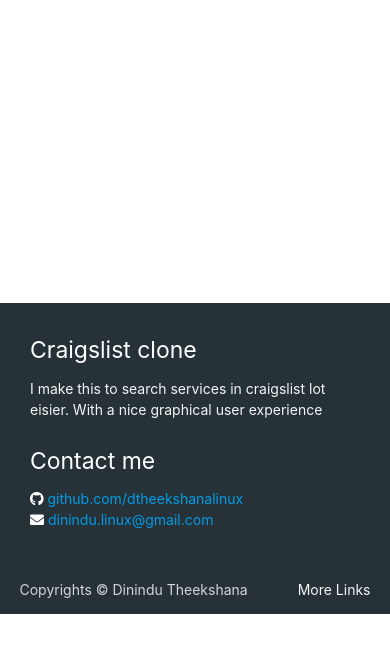
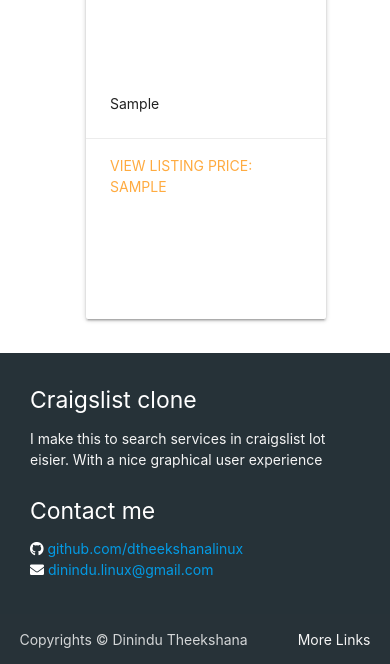
Before and after one commit to dtheekshanalinux/craigslist-web-scraper, a Django app: template templates/my_app/new_search.html in a window 390 px wide. Shown: the part 1097-1761 px from the top of the page. Before the commit the page ends 1711 px from the top, so only its background shows below. Run offline with Django 3.2, Linux system fonts and the light colour scheme; tables that the repository leaves empty hold one stand-in row (values such as "Sample post"); the template is opened without the code that fills it: values that come from a table or form of the project are taken from there, most other values are stand-ins (such as "Sample title", 1, 10 or a date in 2020).

Commit message:
fixed mobile responsive

```diff
--- a/templates/my_app/new_search.html
+++ b/templates/my_app/new_search.html
@@ -7,12 +7,11 @@
             .getc {
                 display: flex;
                 flex-direction: column;
-                margin-right: 280px;
-                padding-left: 10px;
+                margin-right: 267px;
             }
             .card{
-                width: 900%;
-
+                width: 240px;
+                height: 500px;
             }
 
         }
```
